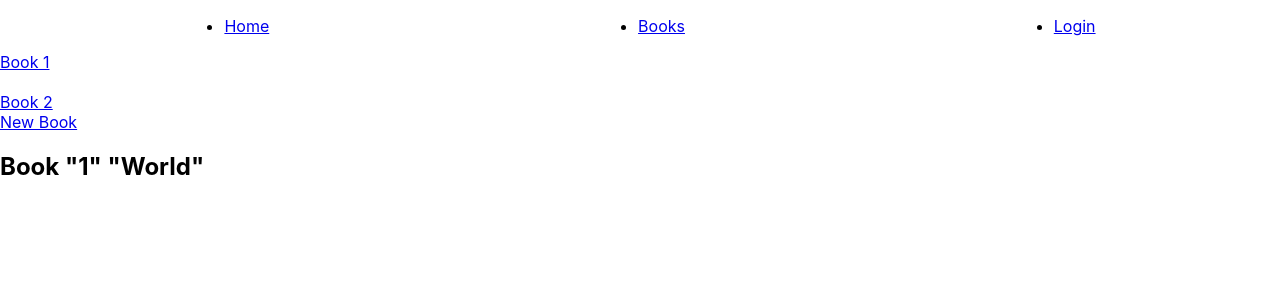
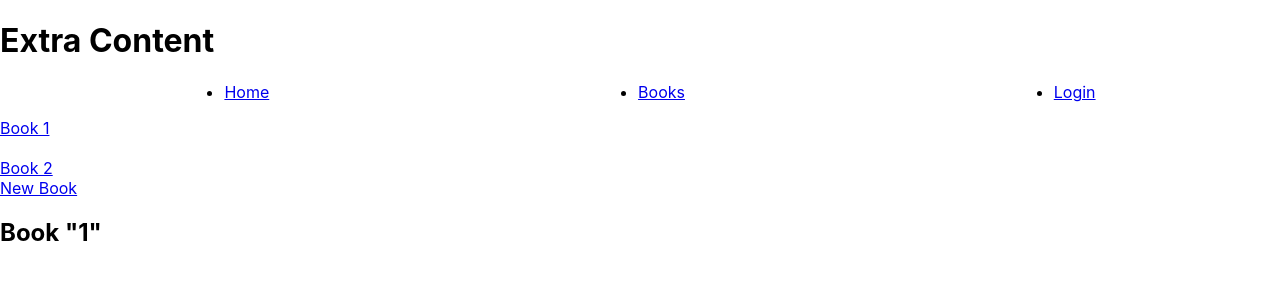
Before and after one commit to Mosharaf456/routing-project-rrdv6, a React (Create React App) app: page /books/1 in a window 1280 px wide. Shown: the top 300 px of the page. Built offline with nearby package versions, Linux system fonts and the light colour scheme.

Commit message:
ref routing added outlet structured

```diff
--- a/src/App.js
+++ b/src/App.js
@@ -10,11 +10,16 @@ import BookLayout from './components/BookLayout';
 
 // const Home = lazy(() => import('./components/Home'));
 import Home from './components/Home';
+import BookRoutes from './components/BookRoutes';
 
 
 function App() {
   return (
     <>
+    {/* location fixed this conetnt on all over the route */}
+      <Routes location='/books'>
+        <Route path='/books' element={<h1>Extra Content</h1>} />
+      </Routes>
       <nav style={{textAlign: 'center'}}>
         <ul style={{display: 'flex' , justifyContent: 'space-around' }}>
           <li>
@@ -31,11 +36,8 @@ function App() {
       <Routes>
         <Route path='/' element={<Home />} />
 
-        <Route path='/books' element={<BookLayout />}>
-          <Route index element={<BookList />} />
-          <Route path=':bookId' element={<Book />} />
-          <Route path='new' element={<NewBook />} />
-        </Route>
+        <Route path='/books/*' element={<BookRoutes />} />
+
 
         <Route path='/login' element={<Login />} />
 
--- a/src/components/Book.js
+++ b/src/components/Book.js
@@ -3,12 +3,12 @@ import { useOutletContext, useParams } from 'react-router-dom';
 
 function Book() {
     const book = useParams();
-    const  obj = useOutletContext();
-    console.log(obj);
+    // const  obj = useOutletContext();
+    // console.log(obj);
     console.log(book);
     return (
       <div>
-        <h2>Book {JSON.stringify(book.bookId)} {JSON.stringify(obj.hello)}</h2>
+        <h2>Book {JSON.stringify(book.bookId)} </h2>
       </div>
     )
 }
--- /dev/null
+++ b/src/components/BookRoutes.js
@@ -0,0 +1,21 @@
+import React from 'react'
+import { Route, Routes } from 'react-router-dom';
+import BookList from './BookList';
+import Book from './Book';
+import NewBook from './NewBook';
+import BookLayout from './BookLayout';
+
+function BookRoutes() {
+  return (
+    <>
+        <BookLayout />
+        <Routes>
+            <Route index element={<BookList />} />
+            <Route path=':bookId' element={<Book />} />
+            <Route path='new' element={<NewBook />} />
+        </Routes>
+    </>
+  )
+}
+
+export default BookRoutes
```
